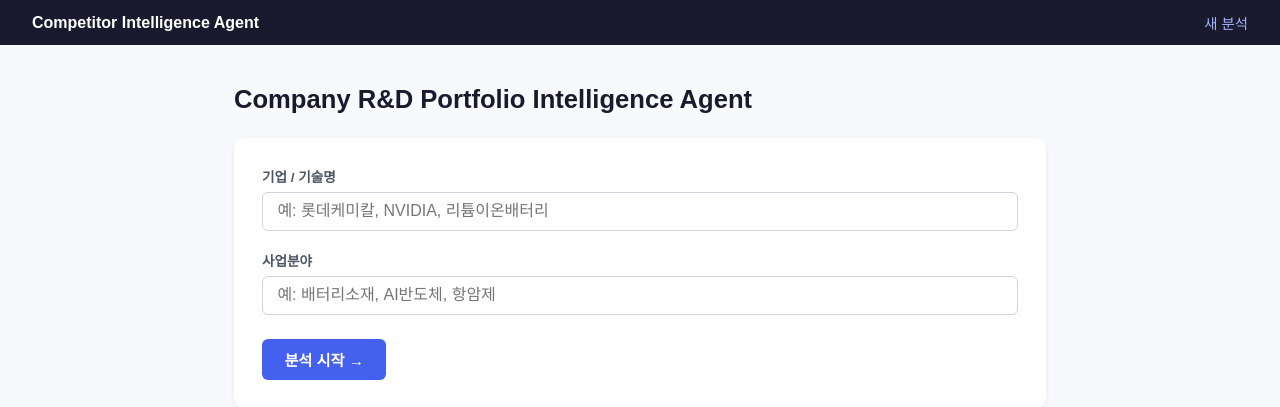
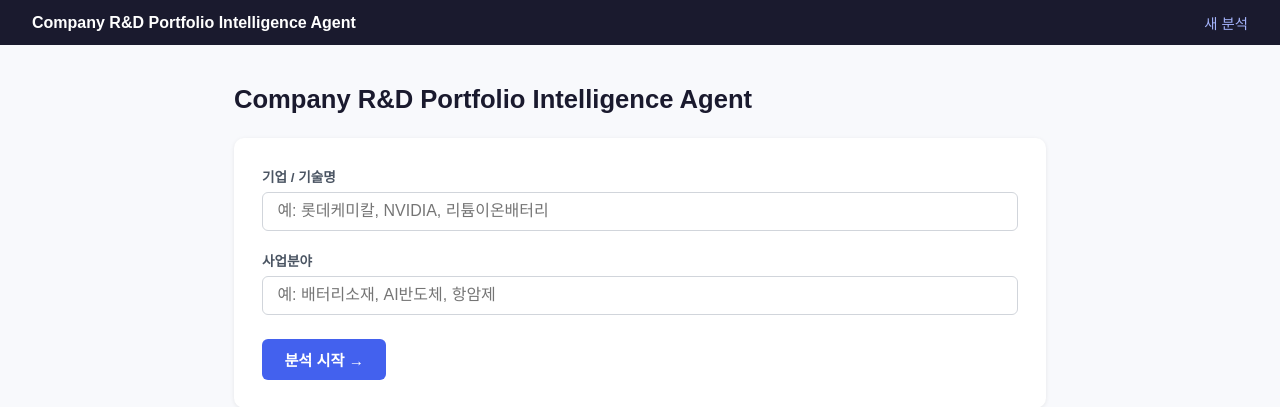
Before and after one commit to jaeheehur/company-rnd-portfolio-intelligence-agent, a Flask app: page / in a window 1280 px wide. Shown: the top 407 px of the page. Run offline with Flask 3, Linux system fonts and the light colour scheme; parts of the project's set-up code (start-up, migrations or seed data) failed here and were passed over.

Commit message:
Update title and heading for R&D portfolio agent

```diff
--- a/templates/base.html
+++ b/templates/base.html
@@ -3,7 +3,7 @@
 <head>
   <meta charset="UTF-8" />
   <meta name="viewport" content="width=device-width, initial-scale=1.0" />
-  <title>{% block title %}Competitor Intelligence Agent{% endblock %}</title>
+  <title>{% block title %}Company R&D Portfolio Intelligence Agent{% endblock %}</title>
   <style>
     *, *::before, *::after { box-sizing: border-box; margin: 0; padding: 0; }
     body { font-family: "Pretendard", "Noto Sans KR", sans-serif; background: #f8f9fc; color: #1a1a2e; min-height: 100vh; }
@@ -30,7 +30,7 @@
 </head>
 <body>
 <nav>
-  <strong>Competitor Intelligence Agent</strong>
+  <strong>Company R&D Portfolio Intelligence Agent</strong>
   <a href="/reset">새 분석</a>
 </nav>
 <div class="container">
```
